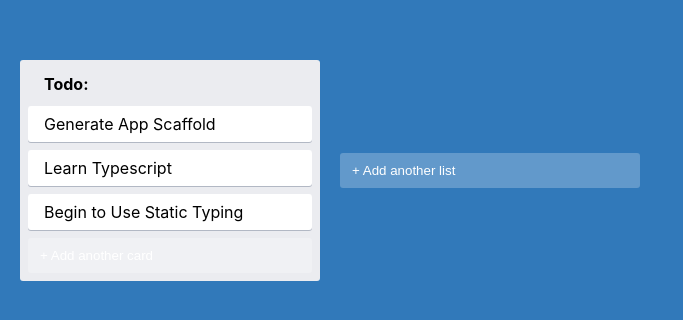
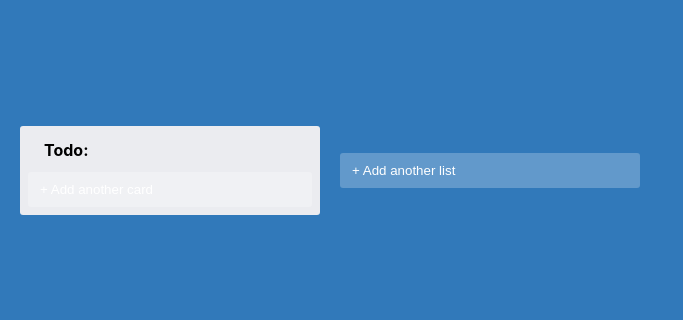
Before and after one commit to MyatSuMon253/trello-clone, a React (Create React App) app: page / in a window 1280 px wide. Shown: the part 230-550 px from the top of the page, without its empty margins (0-683 px from the left). Built offline with nearby package versions, Linux system fonts and the light colour scheme.

Commit message:
feat: getting tasks from context by useAppState hook

```diff
--- a/src/Card.tsx
+++ b/src/Card.tsx
@@ -1,9 +1,10 @@
 import { CardContainer } from "./styles";
 
 type CardProps = {
+  id: string;
   text: string;
 };
 
-export const Card = ({ text }: CardProps) => {
+export const Card = ({ id, text }: CardProps) => {
   return <CardContainer>{text}</CardContainer>;
 };
--- a/src/Column.tsx
+++ b/src/Column.tsx
@@ -1,18 +1,25 @@
 import { AddNewItem } from "./AddNewItem";
 import { Card } from "./Card";
+import { useAppState } from "./state/AppStateContext";
 import { ColumnContainer, ColumnTitle } from "./styles";
 
 type ColumnProps = {
+  id: string;
   text: string;
 };
 
-export const Column = ({ text }: ColumnProps) => {
+export const Column = ({ id, text }: ColumnProps) => {
+  const { getTasksByListId } = useAppState();
+
+  const tasks = getTasksByListId(id);
+
   return (
     <ColumnContainer>
       <ColumnTitle>{text}</ColumnTitle>
-      <Card text="Generate App Scaffold" />
-      <Card text="Learn Typescript" />
-      <Card text="Begin to Use Static Typing" />
+      {tasks.map((task) => (
+        <Card key={task.id} id={task.id} text={task.text} />
+      ))}
+
       <AddNewItem
         toggleButtonText="+ Add another card"
         onAdd={() => console.log("New Item added")}
```
